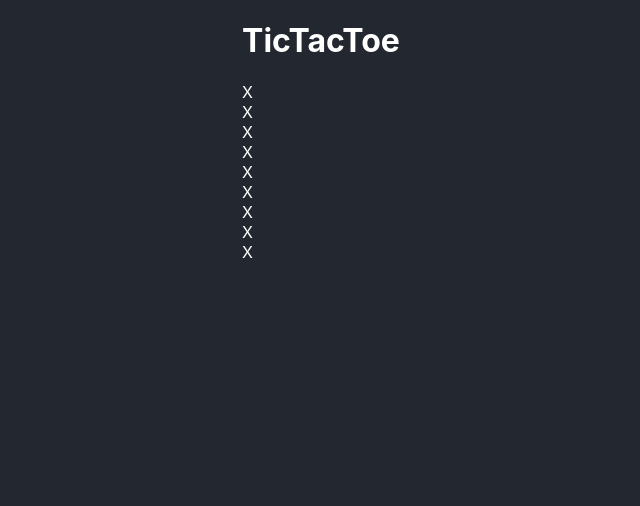
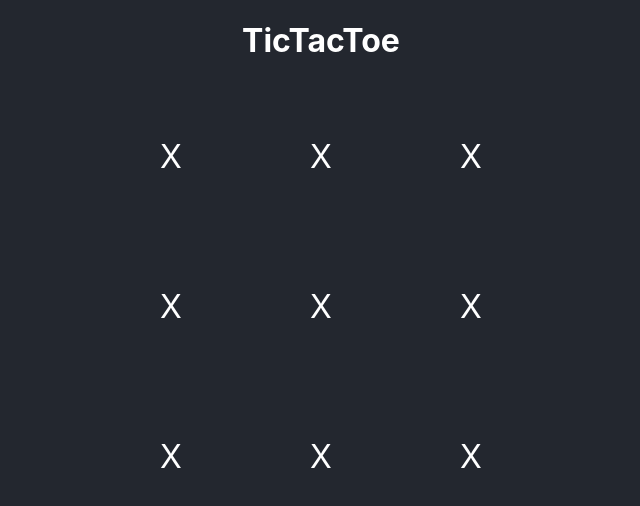
Before and after one commit to kaziashraf947/classcode, a React (Create React App) app in the folder my-app/: page / in a window 1280 px wide. Shown: the top 506 px of the page, without its empty margins (319-959 px from the left). Built offline with nearby package versions, Linux system fonts and the light colour scheme.

Commit message:
more components

```diff
--- a/my-app/src/App.css
+++ b/my-app/src/App.css
@@ -9,3 +9,25 @@ body {
 h1 {
   text-align: center;
 }
+.board {
+  display: grid;
+  grid-template-columns: 150px 150px 150px;
+  grid-template-rows: 150px 150px 150px;
+  cursor: pointer;
+  position: relative;
+}
+
+.tile {
+  color: currentColor;
+  font-size: 2em;
+  display: flex;
+  justify-content: center;
+  align-items: center;
+}
+.right-border {
+  border-right: 0.2em solid #0074a6;
+}
+
+.bottom-border {
+  border-bottom: 0.2em solid #0074a6;
+}
--- a/my-app/src/App.js
+++ b/my-app/src/App.js
@@ -1,4 +1,4 @@
-import logo from './logo.svg';
+
 import './App.css';
 import TicTacToe from './components/TicTacToe';
 
--- a/my-app/src/components/Board.jsx
+++ b/my-app/src/components/Board.jsx
@@ -2,7 +2,7 @@ import Strike from "./Strike";
 import Tile from "./Tile";
 
 function Board() {
-    return <div>
+    return <div className="board">
         <Tile/>
         <Tile/>
         <Tile/>
--- a/my-app/src/components/Tile.jsx
+++ b/my-app/src/components/Tile.jsx
@@ -1,5 +1,5 @@
 function Tile() {
-    return <div>X</div> ;
+    return <div className="tile">X</div> ;
 }
 
 export default Tile;
```
